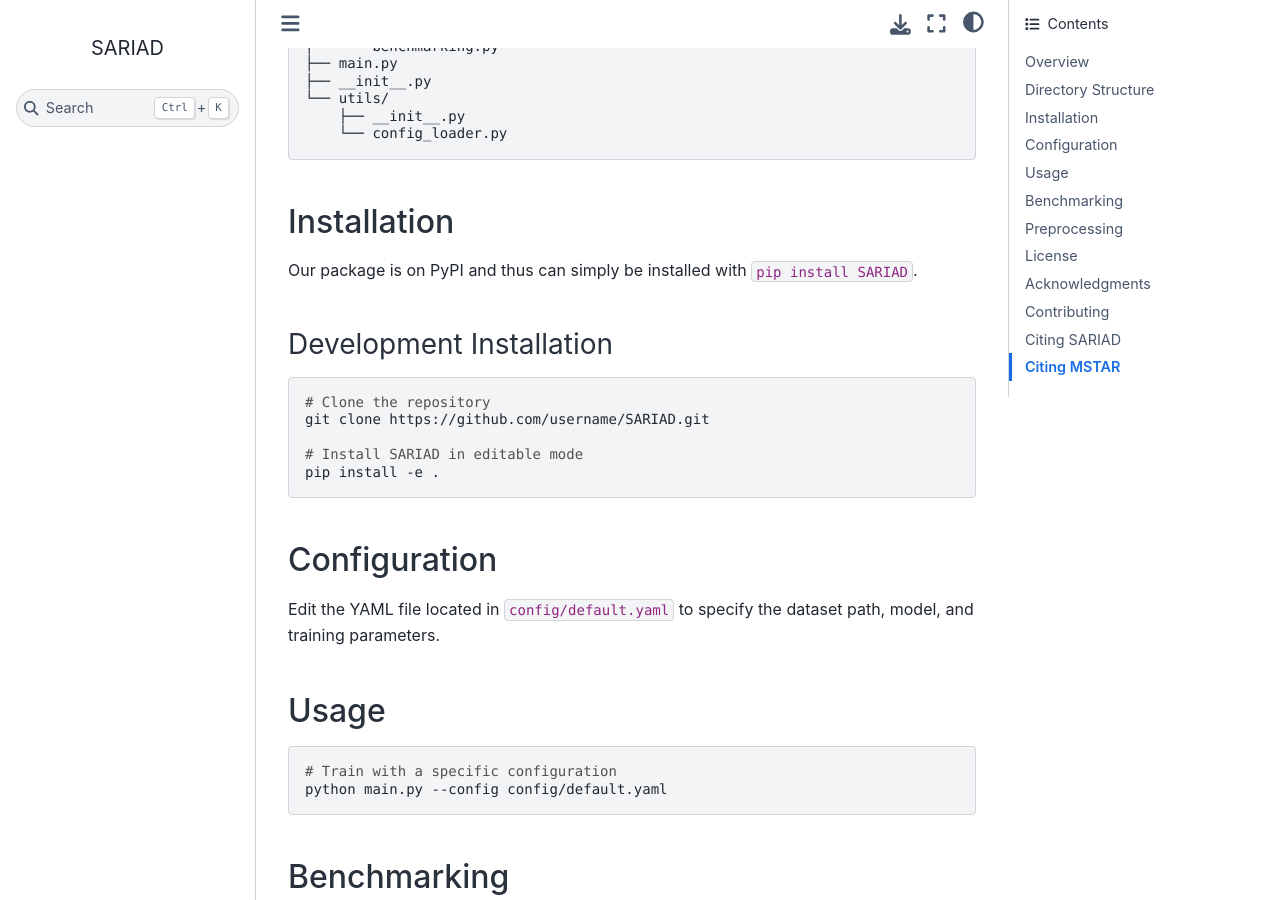
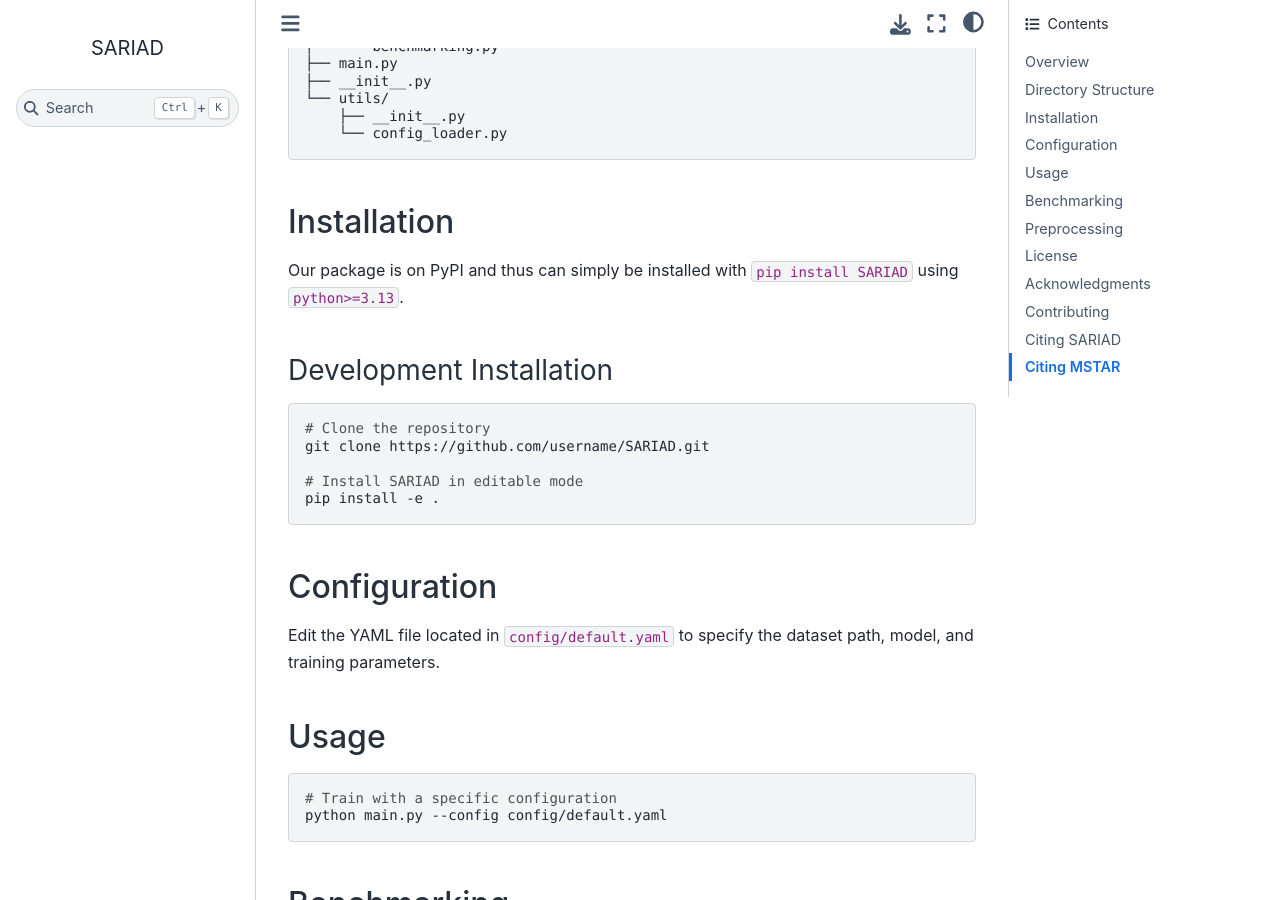
Before and after one commit to Advanced-Vision-and-Learning-Lab/SARIAD, a Sphinx documentation site: the page built from docs/index.md, in a window 1280 px wide and 900 px high, scrolled down 831 px. Built offline with Sphinx 7.4.7 and the Sphinx Book theme 1.1.4, drawn with Linux system fonts in a browser that asks for light colours.

Commit message:
DOCS: Add in python version

````diff
--- a/docs/index.md
+++ b/docs/index.md
@@ -35,7 +35,7 @@
 ```
 
 ## Installation
-Our package is on PyPI and thus can simply be installed with `pip install SARIAD`.
+Our package is on PyPI and thus can simply be installed with `pip install SARIAD` using `python>=3.13`.
 
 ### Development Installation
 ```bash
````
Also changed, not shown: README.md (+1 -1 lines).
